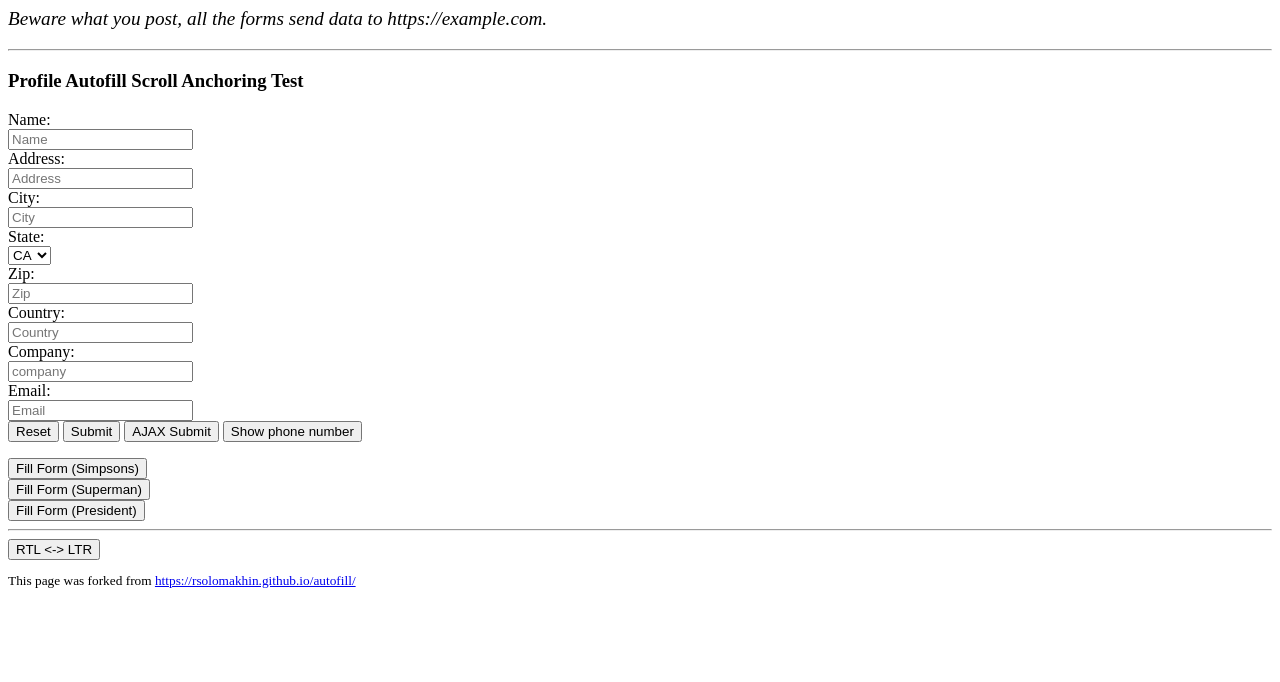
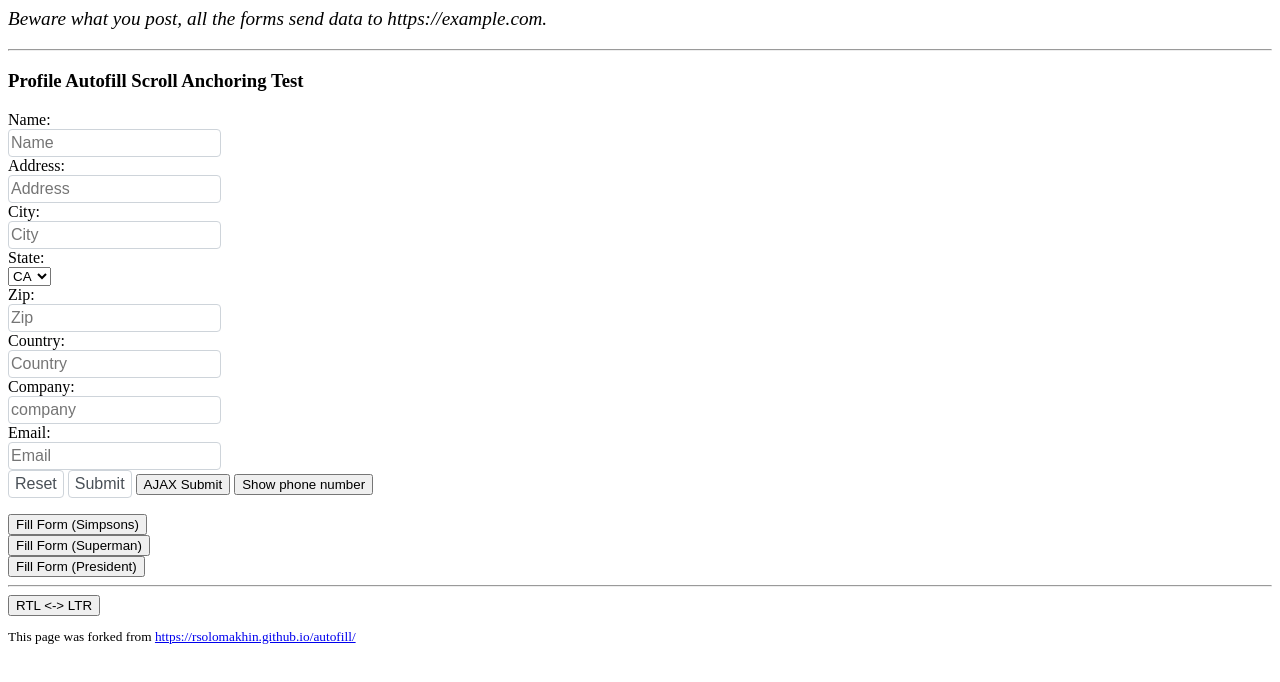
Before and after one commit to anpol/anpol.github.io, a plain HTML site: page autofill/index.html in a window 1280 px wide. Shown: the top 682 px of the page. Drawn offline with nearby package versions, Linux system fonts and the light colour scheme.

Commit message:
style input

```diff
--- a/autofill/index.html
+++ b/autofill/index.html
@@ -119,6 +119,22 @@
         right: 0;
         border: 0;
       }
+
+      input {
+	  x-display: block;
+	  x-width: 100%;
+	  x-height: calc(2.25rem + 2px);
+	  x-padding: 0.375rem 0.75rem;
+	  font-size: 1rem;
+	  font-weight: 400;
+	  line-height: 1.5;
+	  color: #495057;
+	  background-color: #fff;
+	  background-clip: padding-box;
+	  border: 1px solid #ced4da;
+	  border-radius: 0.25rem;
+	  transition: border-color 0.15s ease-in-out, box-shadow 0.15s ease-in-out;
+      }
     </style>
   </head>
   <body>
```
